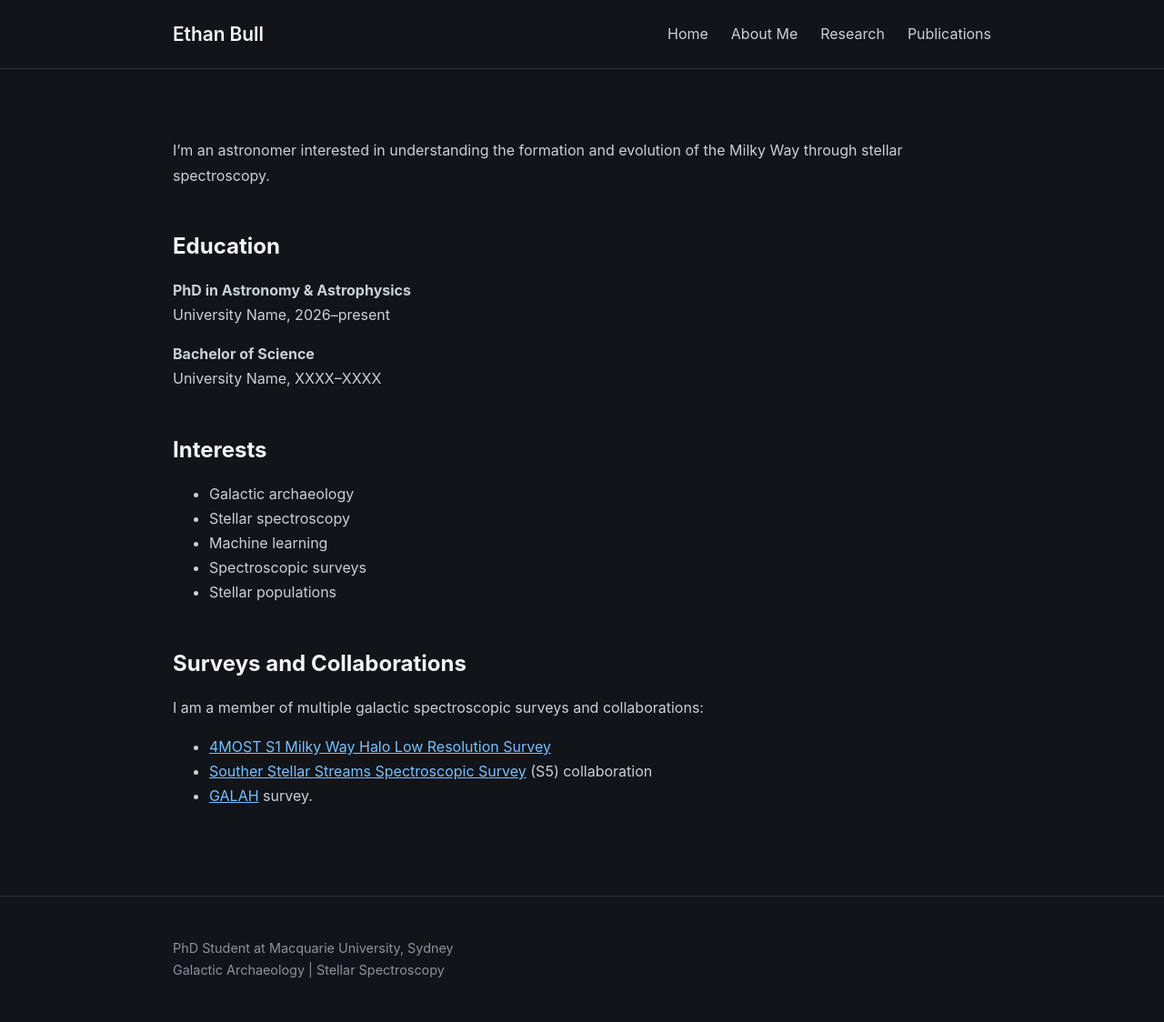
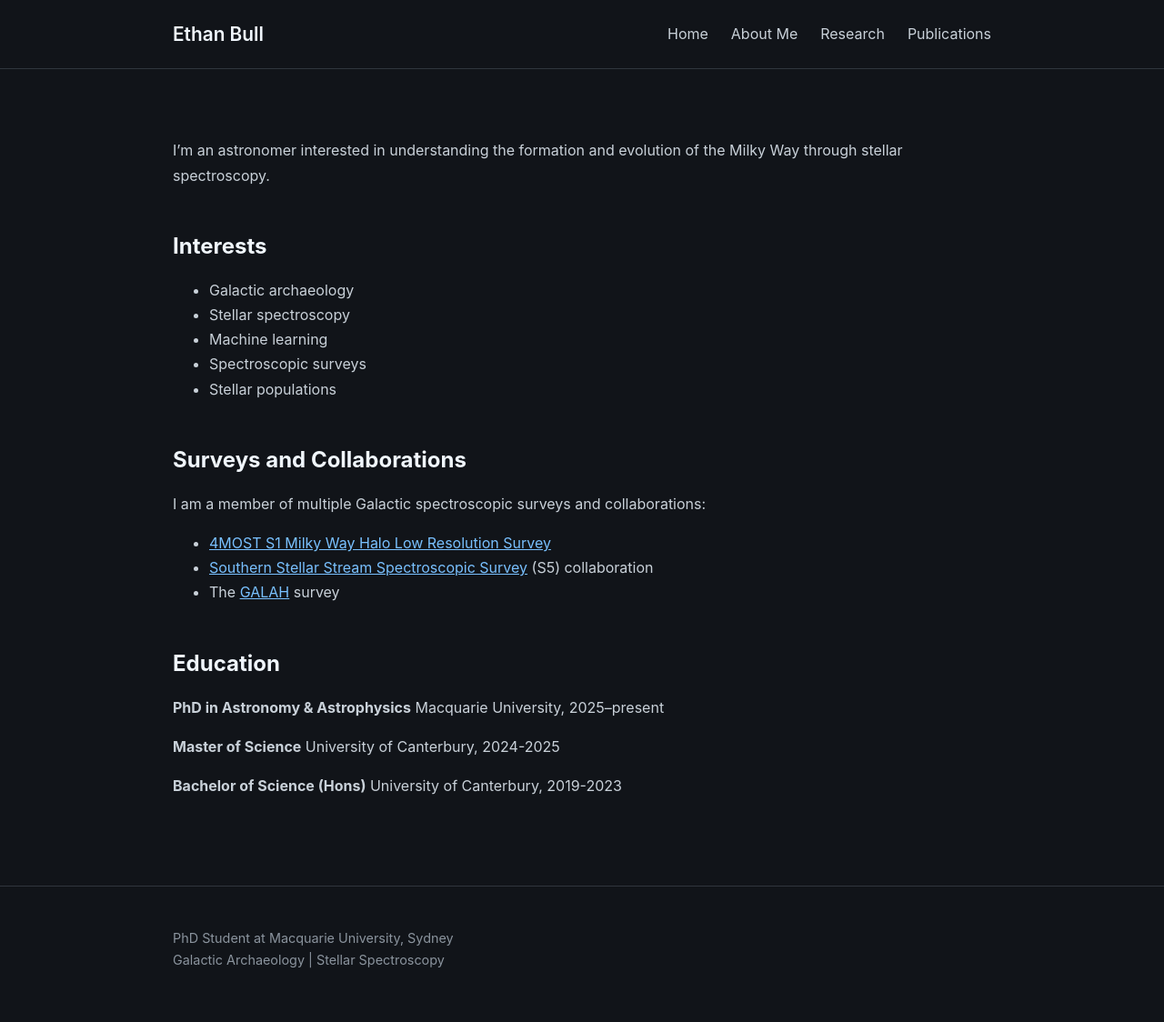
Before and after one commit to iBexal/ibexal.github.io, a Jekyll site: the page built from about.md, in a window 1280 px wide. Shown: the whole page at 91% size. Built offline with Jekyll 4.4.1, drawn with Linux system fonts in a browser that asks for light colours.

Commit message:
links to me

```diff
--- a/_layouts/default.html
+++ b/_layouts/default.html
@@ -14,6 +14,9 @@
     </title>
 
     <link rel="stylesheet" href="{{ '/assets/css/style.css' | relative_url }}">
+    <link rel="stylesheet" href="https://cdnjs.cloudflare.com/ajax/libs/font-awesome/6.5.2/css/all.min.css"
+
+>
 </head>
 
 <body>
--- a/about.md
+++ b/about.md
@@ -6,14 +6,6 @@ permalink: /about/
 
 I'm an astronomer interested in understanding the formation and evolution
 of the Milky Way through stellar spectroscopy.
-
-## Education
-
-**PhD in Astronomy & Astrophysics**
-University Name, 2026–present
-
-**Bachelor of Science**
-University Name, XXXX–XXXX
 
 ## Interests
 
@@ -24,7 +16,20 @@ University Name, XXXX–XXXX
 - Stellar populations
 
 ## Surveys and Collaborations
-I am a member of multiple galactic spectroscopic surveys and collaborations:
+
+I am a member of multiple Galactic spectroscopic surveys and collaborations:
  - <a href="https://www.4most.eu/cms/science/galconsurv/">4MOST S1 Milky Way Halo Low Resolution Survey</a>
- - <a href="https://s5collab.github.io">Souther Stellar Streams Spectroscopic Survey</a> (S5) collaboration
- - <a href="https://www.galah-survey.org">GALAH</a> survey.
+ - <a href="https://s5collab.github.io">Southern Stellar Stream Spectroscopic Survey</a> (S5) collaboration
+ - The <a href="https://www.galah-survey.org">GALAH</a> survey
+
+
+## Education
+
+**PhD in Astronomy & Astrophysics**
+Macquarie University, 2025–present
+
+**Master of Science**
+University of Canterbury, 2024-2025
+
+**Bachelor of Science (Hons)**
+University of Canterbury, 2019-2023
```
Also changed, not shown: index.md (+5 -3 lines).
